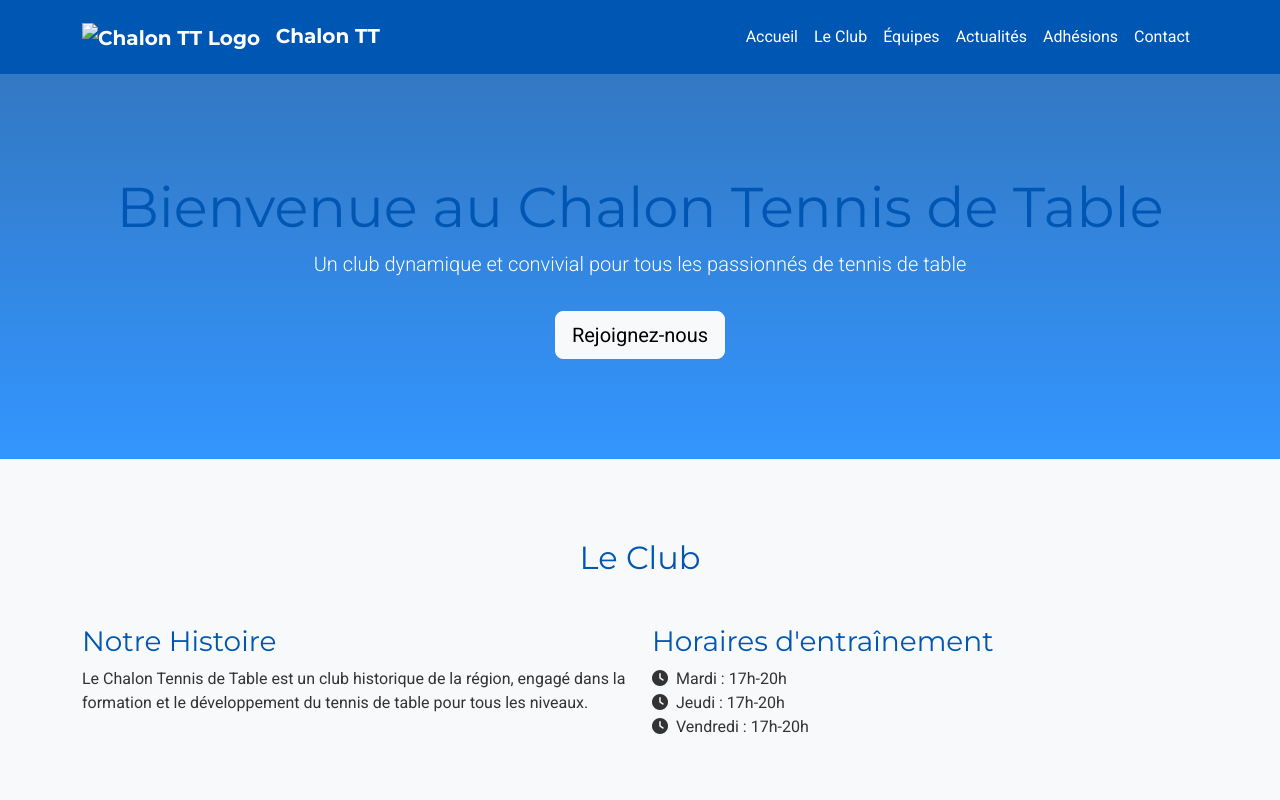
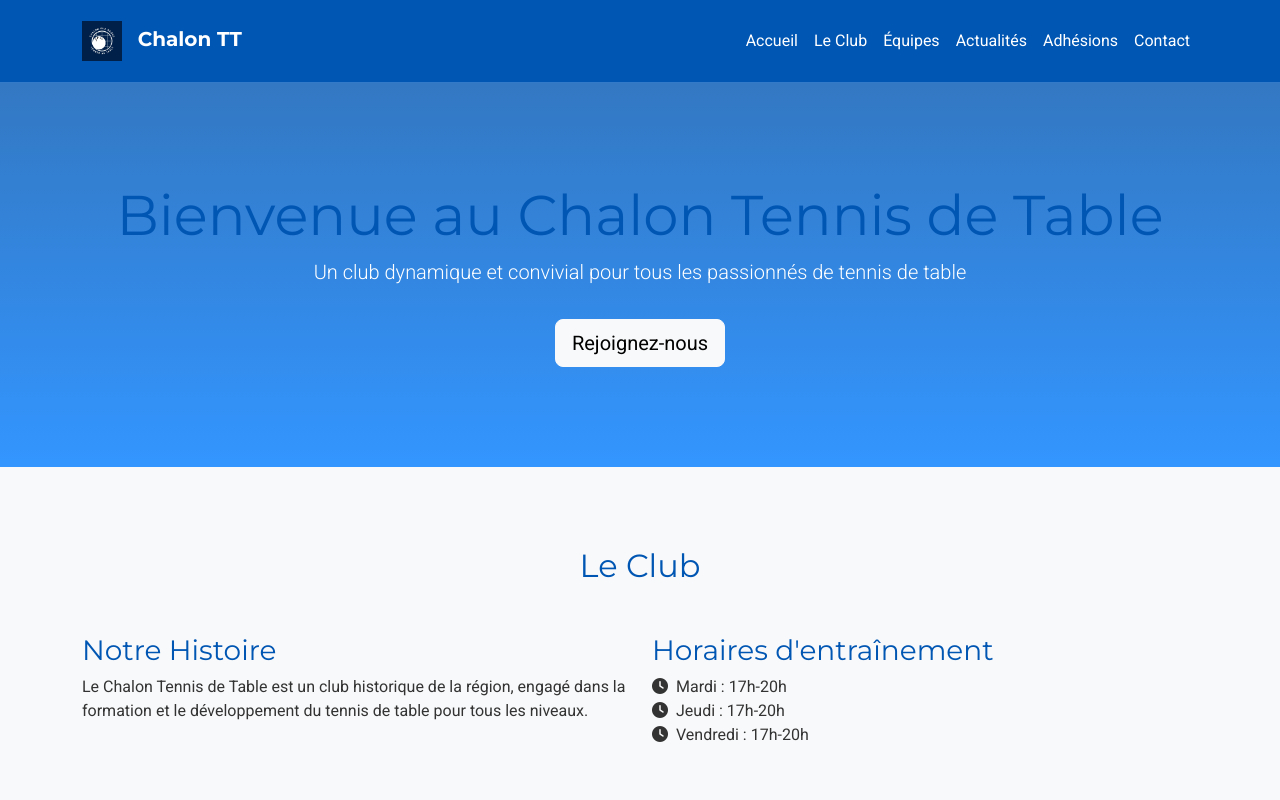
Before and after one commit to QuentinRemond/chalon-tt-new, a plain HTML site: page index.html in a window 1280 px wide. Shown: the top 800 px of the page. Drawn offline with nearby package versions, Linux system fonts and the light colour scheme.

Commit message:
Update index.html

```diff
--- a/index.html
+++ b/index.html
@@ -93,7 +93,7 @@
     <nav class="navbar navbar-expand-lg navbar-dark sticky-top">
         <div class="container">
             <a class="navbar-brand" href="#">
-                <img src="assets/logo_chalon_tt.jpg" alt="Chalon TT Logo" style="height: 40px; margin-right: 10px;">
+                <img src="logo_chalon_tt.jpg" alt="Chalon TT Logo" style="height: 40px; margin-right: 10px;">
                 Chalon TT
             </a>
             <button class="navbar-toggler" type="button" data-bs-toggle="collapse" data-bs-target="#navbarNav">
```
